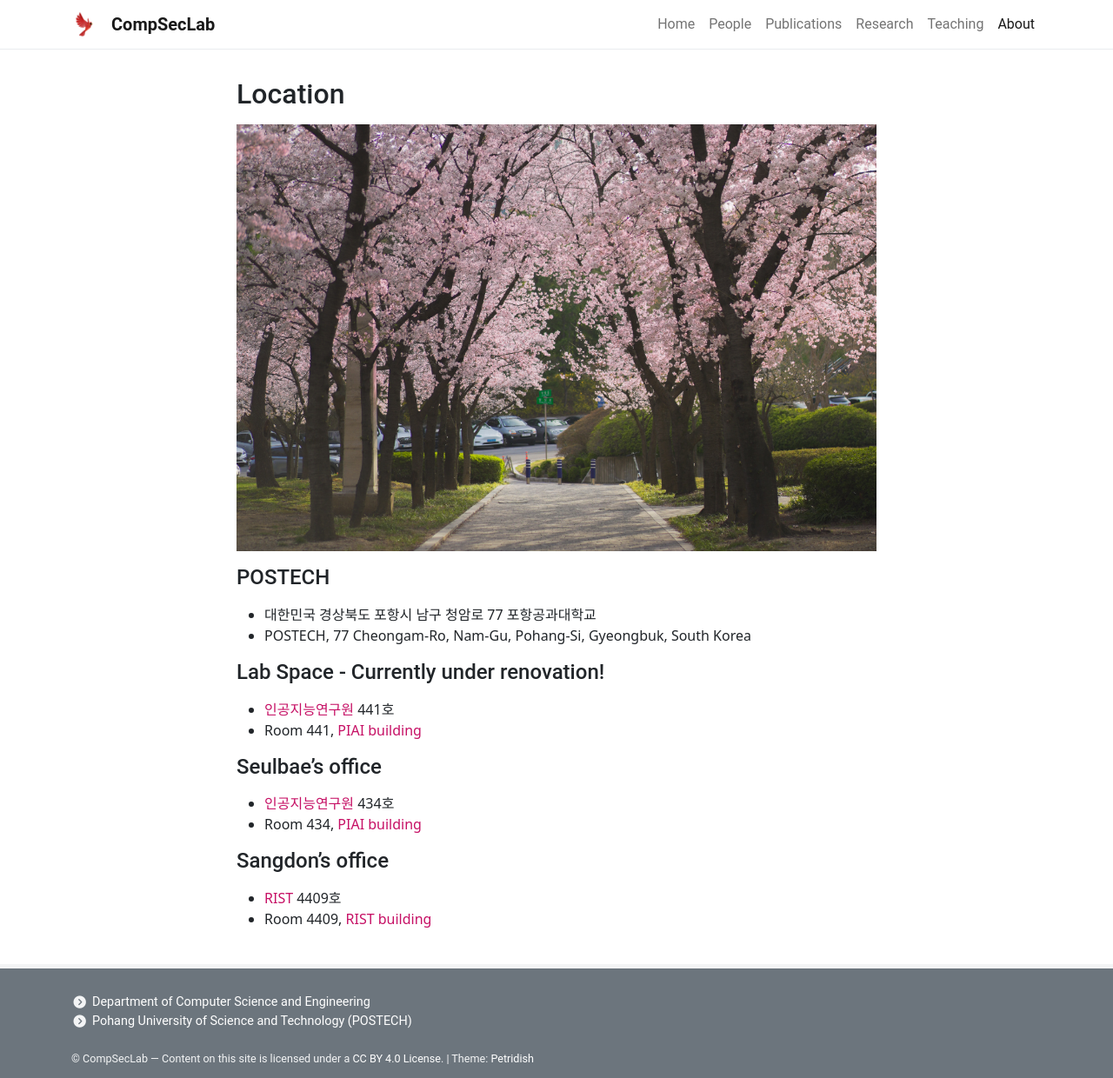
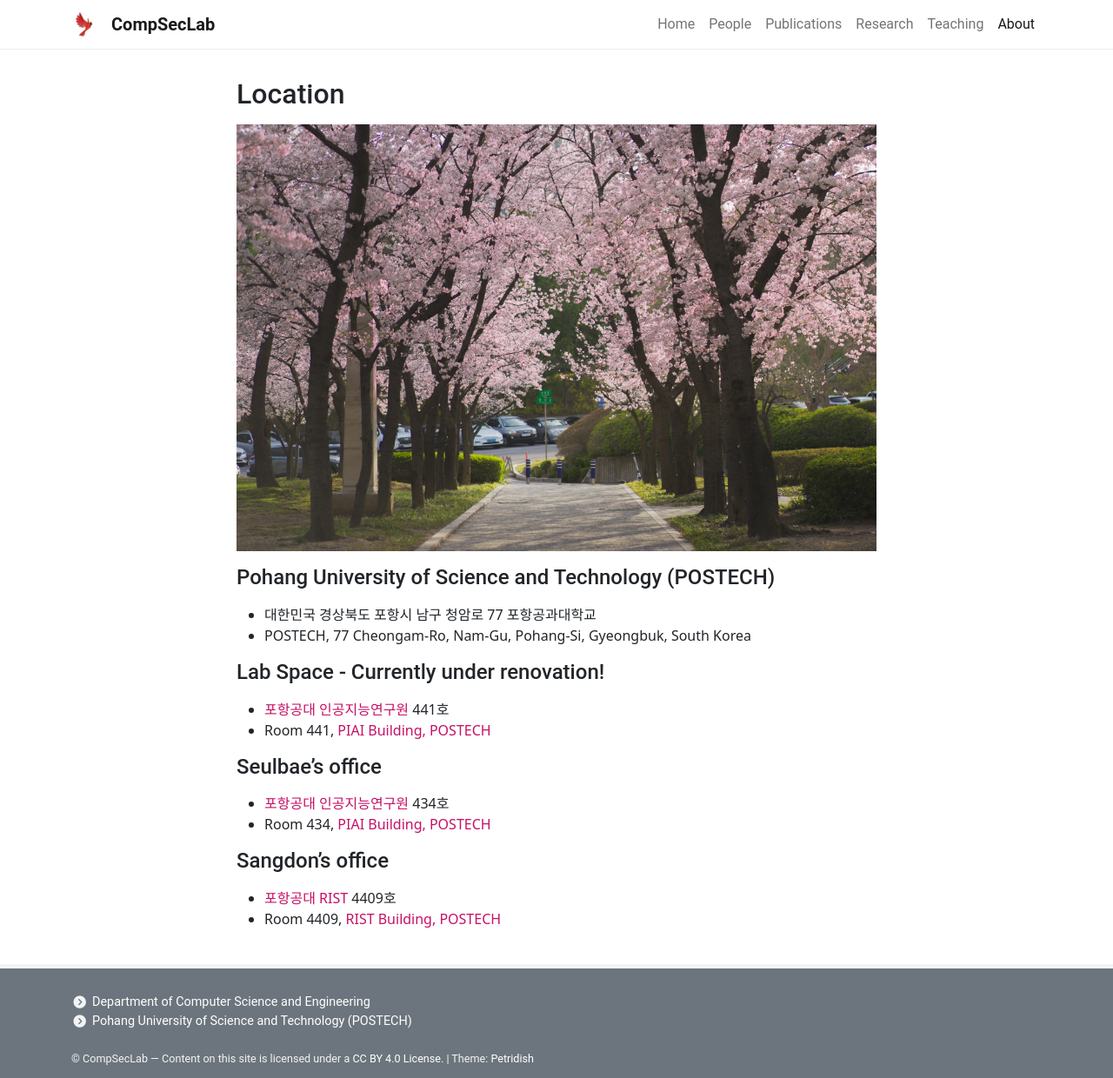
Before and after one commit to postech-compsec/postech-compsec.github.io, a Jekyll site: the page built from pages/about.md, in a window 1280 px wide. Shown: the whole page at 87% size. Built offline with Jekyll 4.4.1, drawn with Linux system fonts in a browser that asks for light colours; nearby versions of some CDN libraries.

Commit message:
more info

```diff
--- a/pages/about.md
+++ b/pages/about.md
@@ -8,18 +8,18 @@ permalink: /about/
 
 ![img](/assets/img/postech-2024.jpg)
 
-#### POSTECH
+#### Pohang University of Science and Technology (POSTECH)
   * 대한민국 경상북도 포항시 남구 청암로 77 포항공과대학교
   * POSTECH, 77 Cheongam-Ro, Nam-Gu, Pohang-Si, Gyeongbuk, South Korea
 
 #### Lab Space - Currently under renovation!
-  * [인공지능연구원](https://naver.me/5cTdNyMx) 441호
-  * Room 441, [PIAI building](https://maps.app.goo.gl/nBKS22Tfh6Wg4akL6)
+  * [포항공대 인공지능연구원](https://naver.me/5cTdNyMx) 441호
+  * Room 441, [PIAI Building, POSTECH](https://maps.app.goo.gl/nBKS22Tfh6Wg4akL6)
 
 #### Seulbae's office
-  * [인공지능연구원](https://naver.me/5cTdNyMx) 434호
-  * Room 434, [PIAI building](https://maps.app.goo.gl/nBKS22Tfh6Wg4akL6)
+  * [포항공대 인공지능연구원](https://naver.me/5cTdNyMx) 434호
+  * Room 434, [PIAI Building, POSTECH](https://maps.app.goo.gl/nBKS22Tfh6Wg4akL6)
 
 #### Sangdon's office
-  * [RIST](https://naver.me/GdJiu2Dc) 4409호
-  * Room 4409, [RIST building](https://maps.app.goo.gl/oNxy2d8T9vA5qHEu6)
+  * [포항공대 RIST](https://naver.me/GdJiu2Dc) 4409호
+  * Room 4409, [RIST Building, POSTECH](https://maps.app.goo.gl/oNxy2d8T9vA5qHEu6)
```
